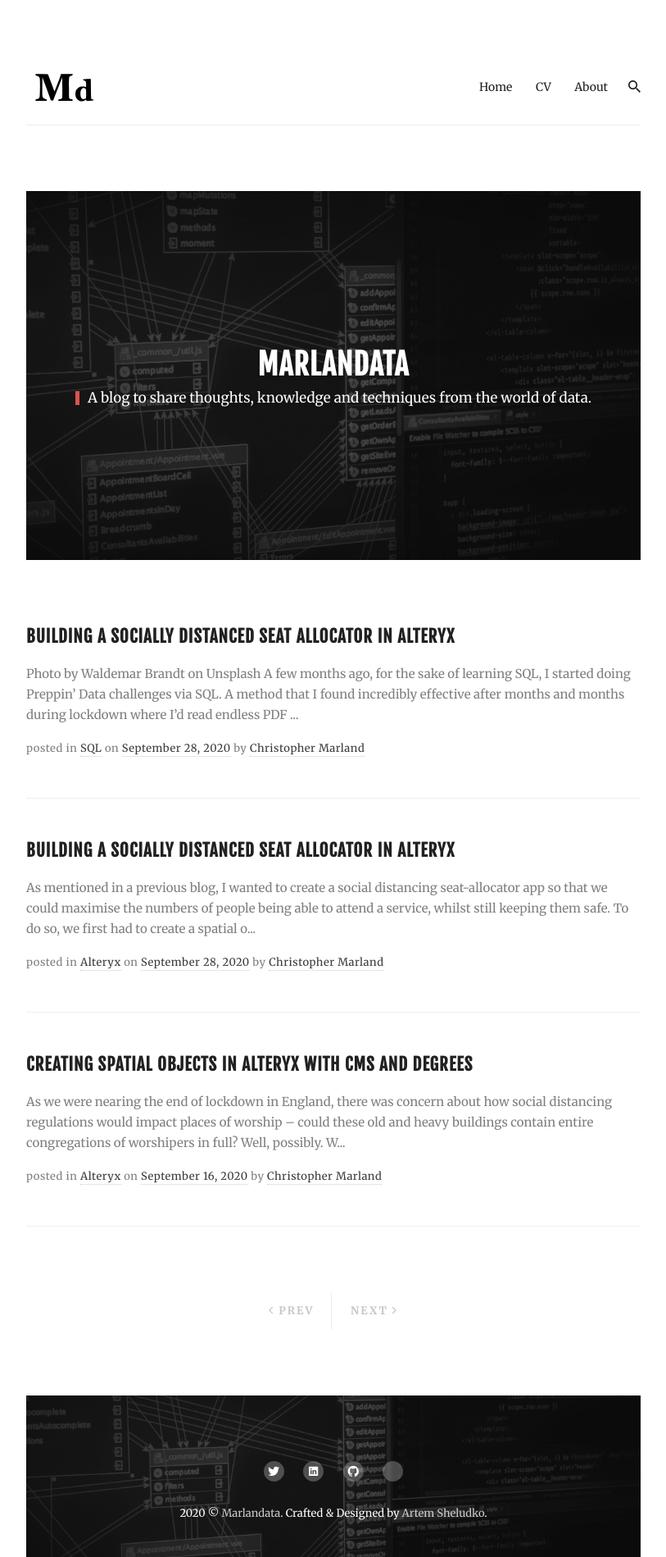
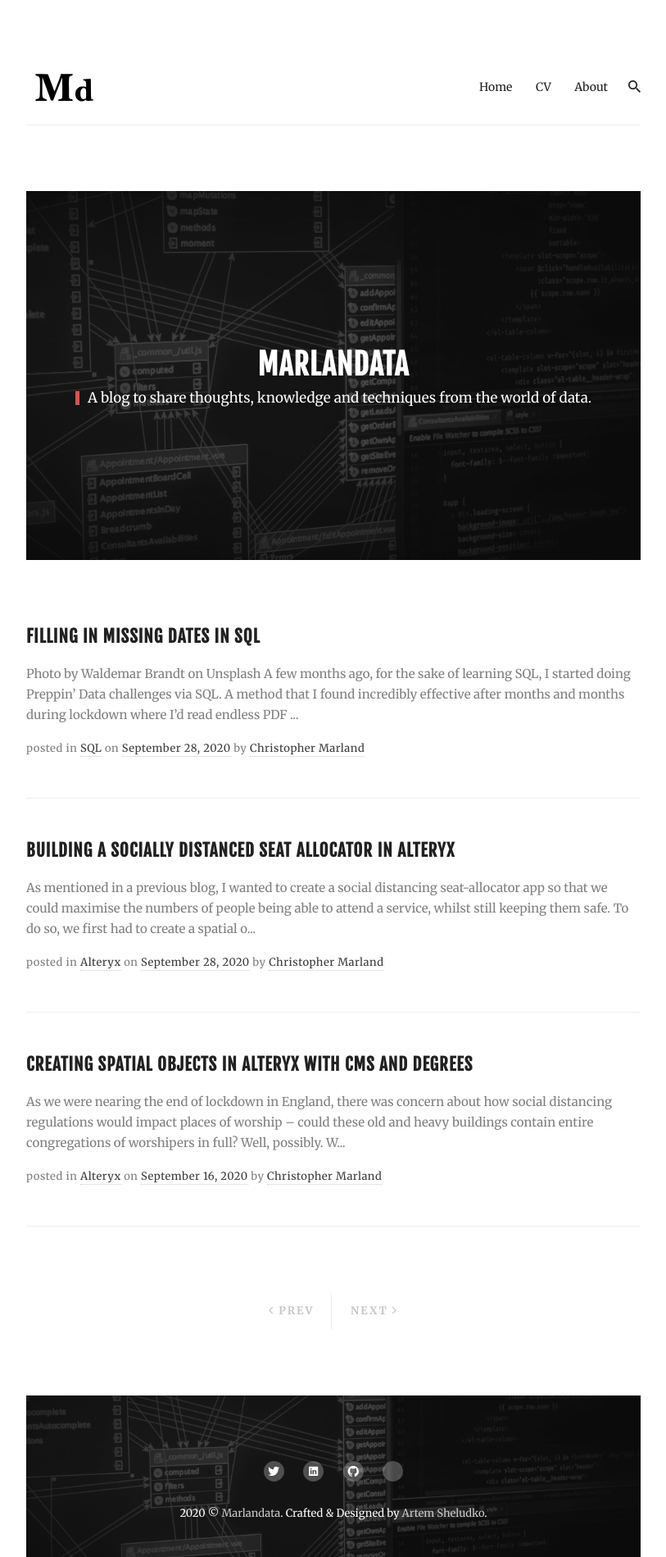
Before and after one commit to CRMarland/crmarland.github.io, a Jekyll site: the page built from index.html, in a window 1280 px wide. Shown: the whole page at 82% size, without its empty margins (233-1046 px from the left). Built offline with Jekyll 4.4.1, drawn with Linux system fonts in a browser that asks for light colours; nearby versions of some CDN libraries; the list of posts is cut into pages by our own code.

Commit message:
Update 2020-11-27-filling-in-dates-in-sql.md

```diff
--- a/_posts/2020-11-27-filling-in-dates-in-sql.md
+++ b/_posts/2020-11-27-filling-in-dates-in-sql.md
@@ -1,6 +1,6 @@
 ---
 layout: post
-title:  "Building a Socially Distanced Seat Allocator in Alteryx"
+title:  "Filling in Missing Dates in SQL"
 date:   2020-09-28
 image:  images/271120-cal.jpg
 tags:   [SQL]
```
